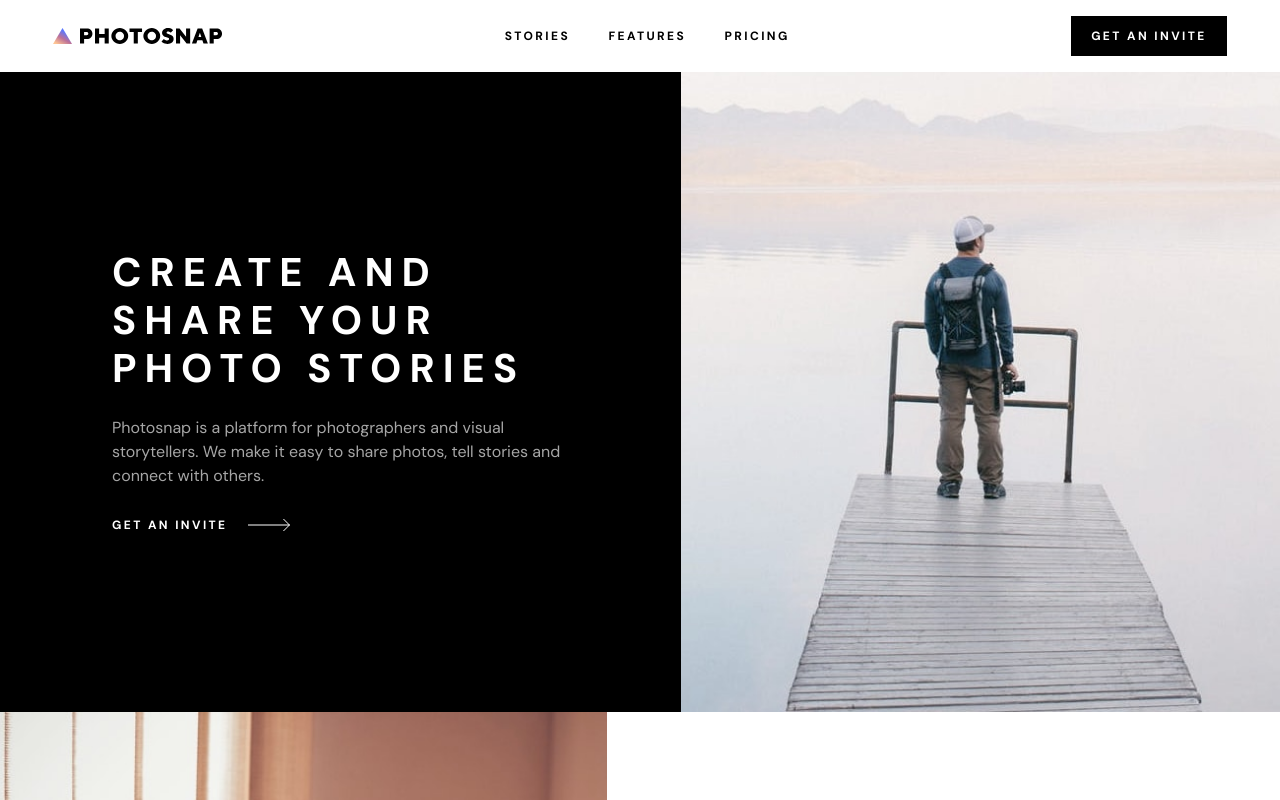
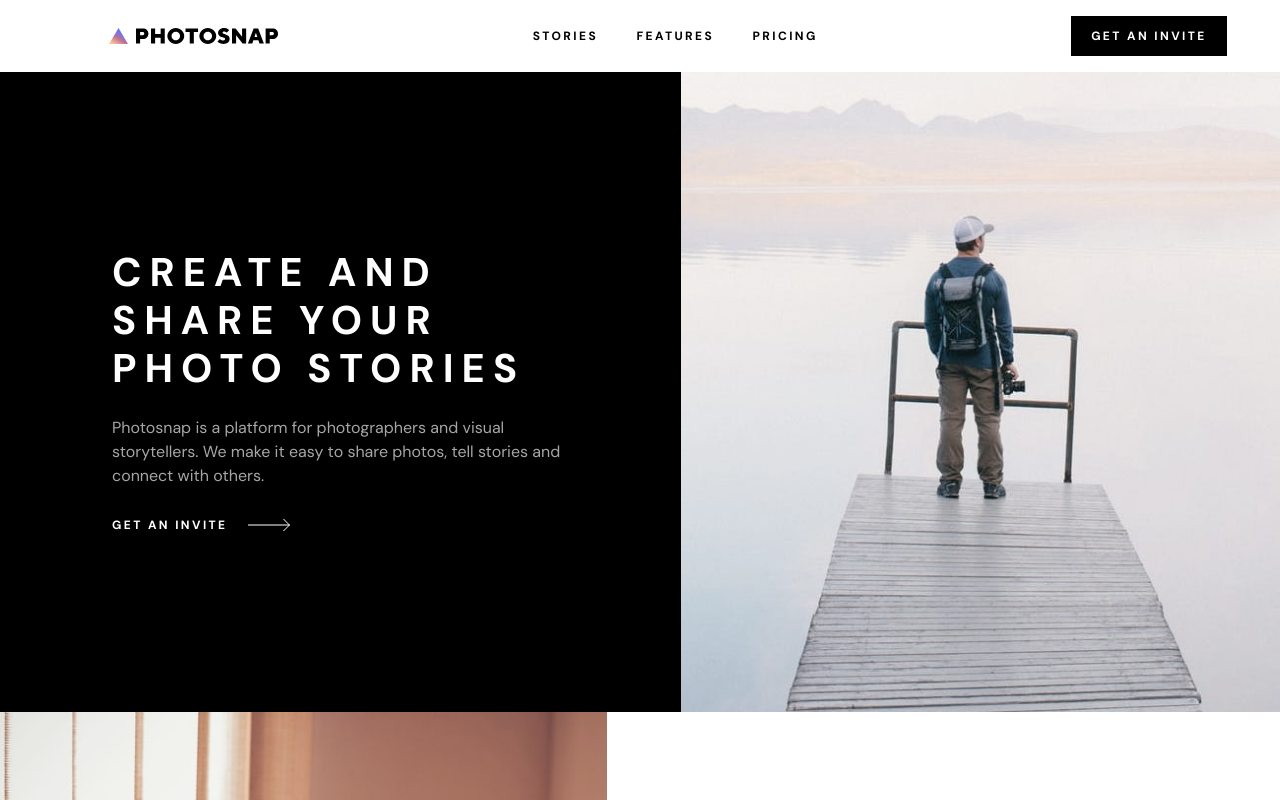
Before and after one commit to Bilek-Petr/photosnap_site, a React (Vite) app: page / in a window 1280 px wide. Shown: the top 800 px of the page. Built offline with nearby package versions, Linux system fonts and the light colour scheme.

Commit message:
fixed navlist rendering

```diff
--- a/src/layouts/Footer.jsx
+++ b/src/layouts/Footer.jsx
@@ -8,7 +8,7 @@ export default function Footer({ data }) {
 
   return (
     <>
-      <footer className="bg-pureBlack py-16">
+      <footer className="relative bg-pureBlack py-16">
         <div className="m-auto grid w-10/12 max-w-screen-2xl md:grid-cols-[2fr_4fr_3fr] md:grid-rows-[min-content_7rem_min-content]">
           {/* Logo */}
           <Link to="/" className="flex w-full justify-center md:justify-start">
--- a/src/layouts/Navbar.jsx
+++ b/src/layouts/Navbar.jsx
@@ -1,5 +1,4 @@
 import { useState, useEffect } from "react";
-
 import PropTypes from "prop-types";
 import { Link } from "react-router-dom";
 import NavList from "../components/NavList";
@@ -9,45 +8,59 @@ import MenuToggle from "../components/MenuToggle";
 export default function Navbar({ data }) {
   const { logo, items, cta } = data;
   const [menuState, setMenuState] = useState(false);
+  const [isDesktop, setIsDesktop] = useState(false);
 
   const handleMenu = () => setMenuState((prevState) => !prevState);
 
   const handleResize = () => {
     if (window.innerWidth >= 768) {
       setMenuState(true);
+      setIsDesktop(true);
     } else {
       setMenuState(false);
+      setIsDesktop(false);
     }
   };
 
   useEffect(() => {
     handleResize();
-
     window.addEventListener("resize", handleResize);
     return () => window.removeEventListener("resize", handleResize);
   }, []);
 
   return (
     <>
-      <nav className="align-center m-auto flex w-11/12 flex-col py-4 md:flex-row md:justify-between">
-        <div className="flex items-center justify-between">
-          <Link to="/">
+      <nav className="relative flex flex-col items-center py-4 md:m-auto md:w-11/12 md:flex-row md:justify-between">
+        <div className="flex w-11/12 items-center justify-between md:w-auto">
+          <Link to="/" className="md:pl-3 lg:pl-16 xl:pl-14">
             <img src={logo} alt="company's logo" />
           </Link>
-
           <MenuToggle menuState={menuState} onClick={handleMenu} />
         </div>
 
         {menuState && (
-          <>
-            <div className="flex-col self-center md:flex-row">
-              <NavList listItems={items} variant="navigation" />
-              <hr className="mb-6 h-[0.6px] w-full bg-lightGrey md:hidden" />
-            </div>
-            <Button variant="rectangle" color="black">
-              {cta}
-            </Button>
-          </>
+          <div className="absolute left-0 right-0 top-[100%] z-10 w-full bg-white shadow-lg md:relative md:top-0 md:flex md:w-auto md:shadow-none">
+            <NavList listItems={items} variant="navigation" />
+            <hr className="m-auto mb-6 h-[0.6px] w-10/12 bg-lightGrey md:hidden" />
+
+            {/* isDesktop because of nav flex display on wide screens in order to have 3 elements and justify them between */}
+            {!isDesktop && (
+              <div className="mb-5 flex w-full justify-center md:mb-0">
+                <Button
+                  variant="rectangle"
+                  color="black"
+                  className="w-10/12 md:w-full"
+                >
+                  {cta}
+                </Button>
+              </div>
+            )}
+          </div>
+        )}
+        {isDesktop && (
+          <Button variant="rectangle" color="black">
+            {cta}
+          </Button>
         )}
       </nav>
     </>
```
